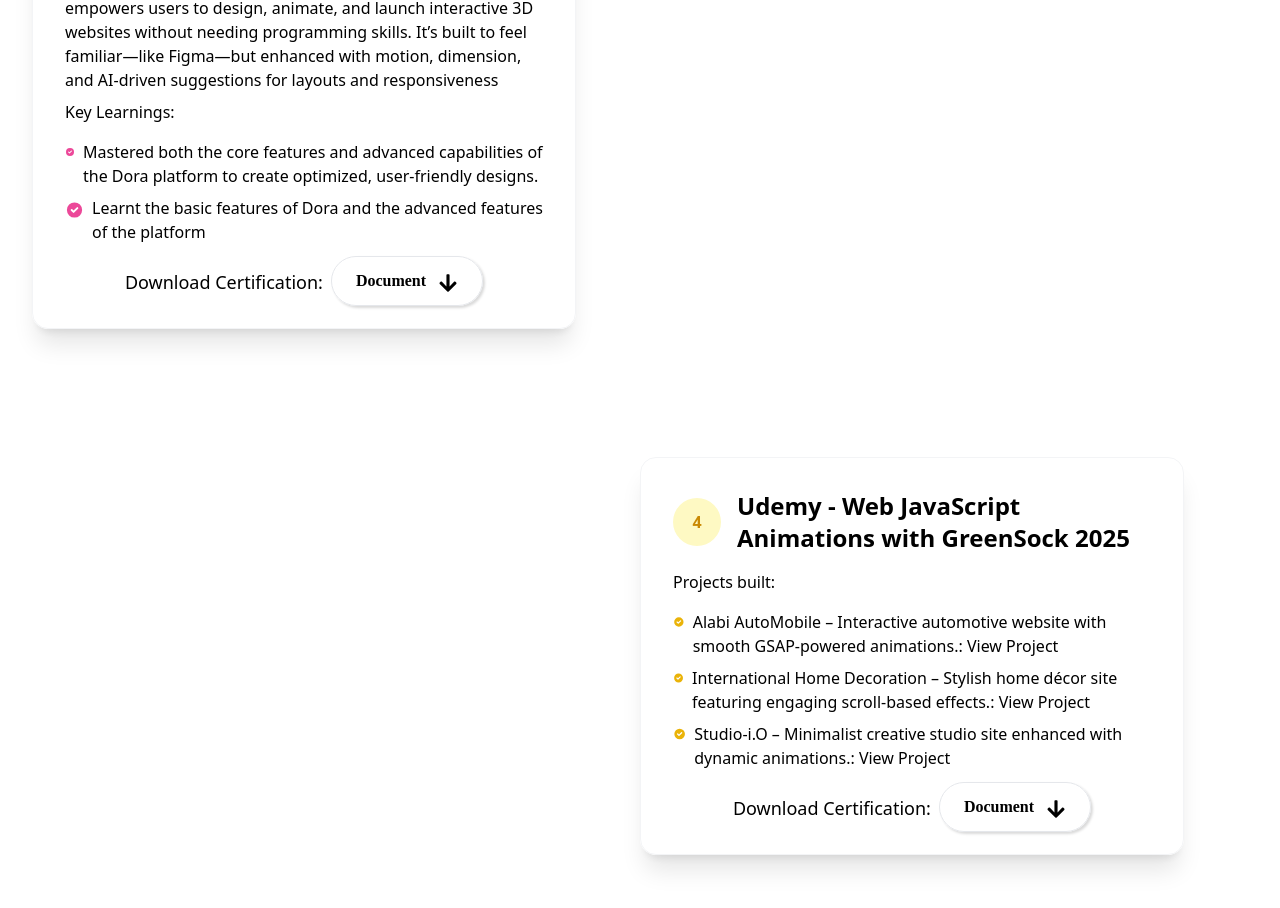
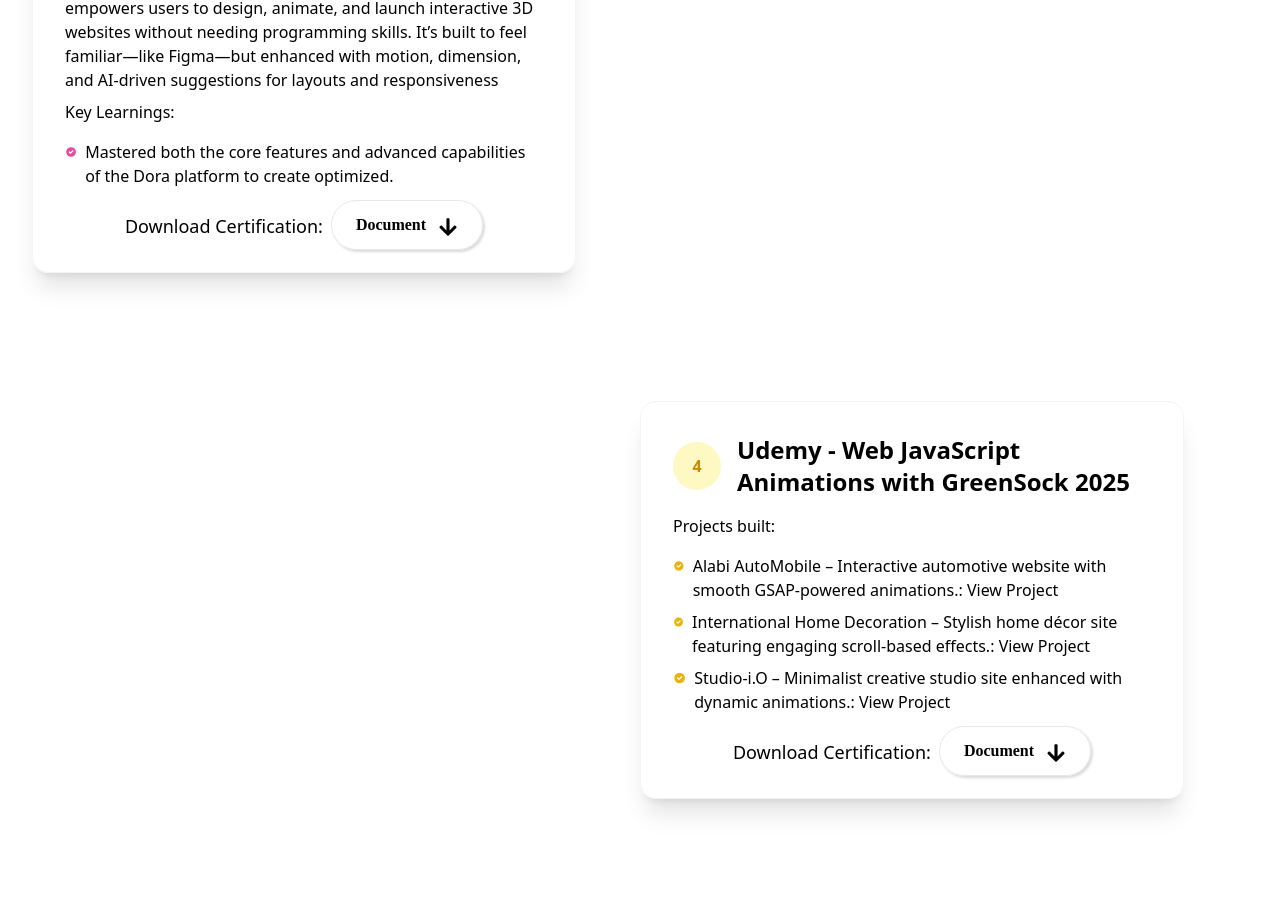
Before and after one commit to TimiMaliki/My-Portfolio-website, a React (Create React App) app: page / in a window 1280 px wide. Shown: the part 3611-4519 px from the top of the page. Built offline with nearby package versions, Linux system fonts and the light colour scheme.

Commit message:
little adjustments

```diff
--- a/src/sections/Certs.jsx
+++ b/src/sections/Certs.jsx
@@ -291,27 +291,10 @@
                     </svg>
                     <span>
                       Mastered both the core features and advanced capabilities
-                      of the Dora platform to create optimized, user-friendly
-                      designs.
+                      of the Dora platform to create optimized.
                     </span>
                   </li>
-                  <li className="flex items-start">
-                    <svg
-                      className="w-8 h-8 md:w-6 md:h-6 text-pink-500 mr-2 mt-0.5"
-                      fill="currentColor"
-                      viewBox="0 0 20 20"
-                    >
-                      <path
-                        fillRule="evenodd"
-                        d="M10 18a8 8 0 100-16 8 8 0 000 16zm3.707-9.293a1 1 0 00-1.414-1.414L9 10.586 7.707 9.293a1 1 0 00-1.414 1.414l2 2a1 1 0 001.414 0l4-4z"
-                        clipRule="evenodd"
-                      />
-                    </svg>
-                    <span>
-                      Learnt the basic features of Dora and the advanced
-                      features of the platform
-                    </span>
-                  </li>
+
                 </ul>
 
                 <div className="flex justify-center align-middle gap-2">
```
